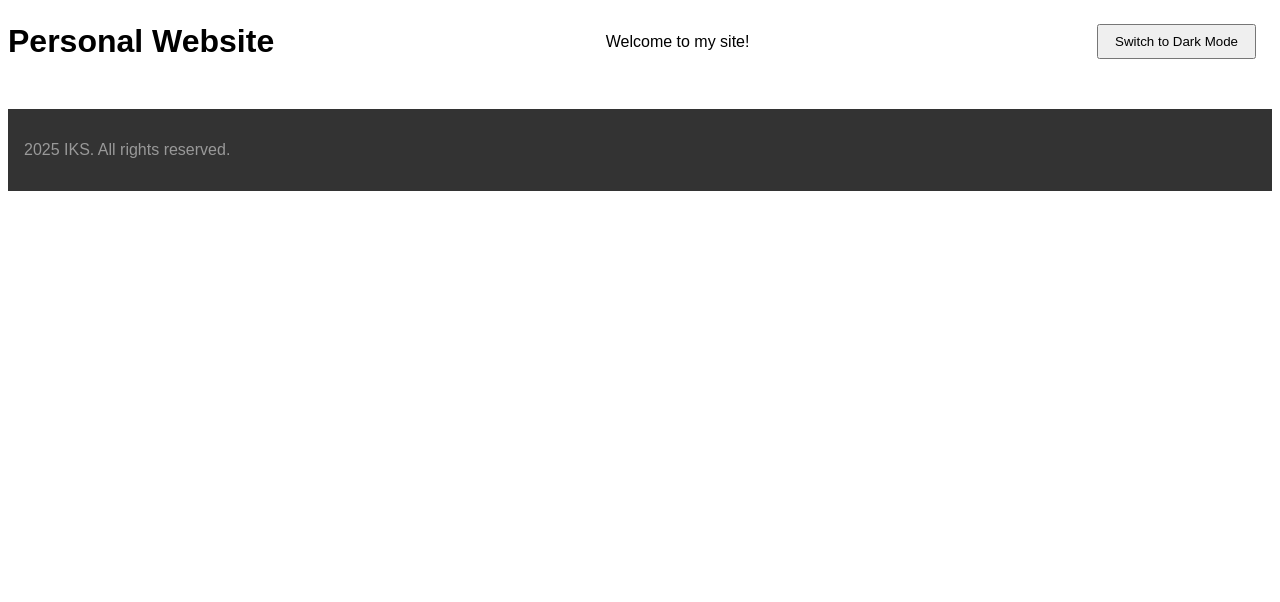
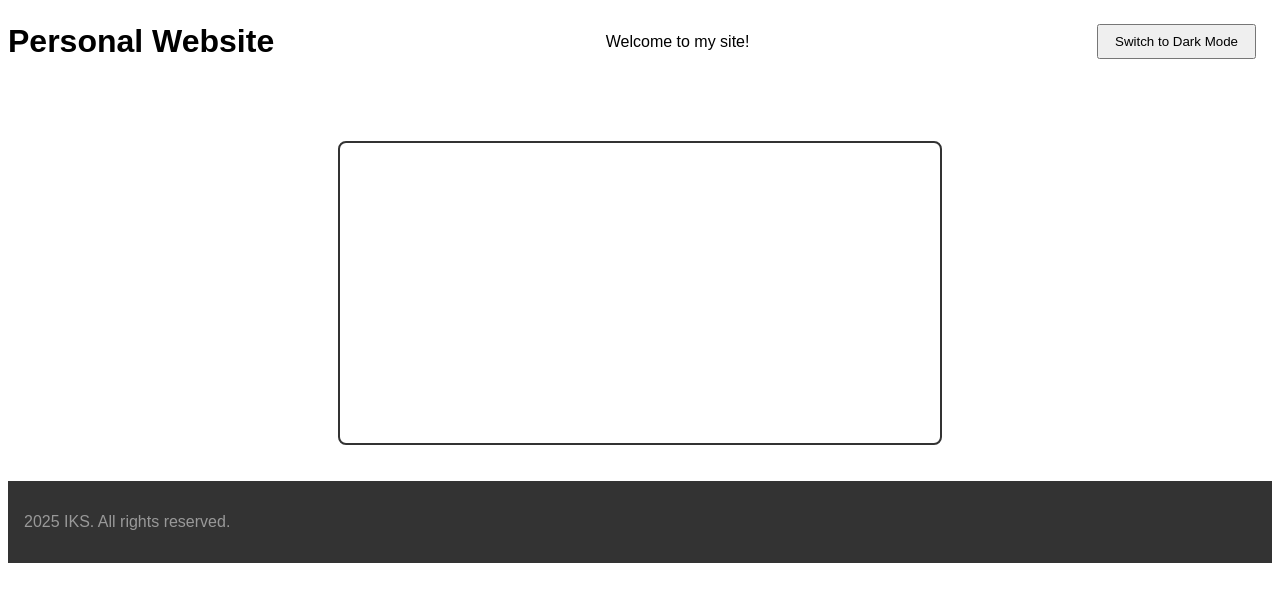
Before and after one commit to Ikshv/ikshv.github.io, a React (Create React App) app in the folder frontend/: page /webcam in a window 1280 px wide. Shown: the top 602 px of the page. Built offline with nearby package versions, Linux system fonts and the light colour scheme; no server answers.

Commit message:
implement initial version of feature/adding-camera-page

```diff
--- a/frontend/src/App.js
+++ b/frontend/src/App.js
@@ -11,6 +11,7 @@ import Projects from './pages/Projects'
 import Header from './components/Header';
 import Footer from './components/Footer'
 import { BrowserRouter as Router, Routes, Route, Link } from 'react-router-dom';
+import WebcamPage from './pages/WebcamPage';
 
 function App() {
   return (
@@ -24,6 +25,7 @@ function App() {
         <Route path="/datafetcher" element={<DataFetcher />} />
         <Route path="/togglemessage" element={<ToggleMessage />} />
         <Route path="/projects" element={<Projects />} />
+        <Route path="/webcam" element={<WebcamPage />} />
       </Routes>
       <Footer />
     </div>
--- a/frontend/src/components/Header.js
+++ b/frontend/src/components/Header.js
@@ -19,6 +19,7 @@ function Header({ title, subtitle }) {
                 <Link className='nav-link' to="/datafetcher">Data Fetcher</Link>
                 <Link className='nav-link' to="/togglemessage">Toggle Message</Link>
                 <Link className='nav-link' to="/projects">Projects</Link>
+                <Link className='nav-link' to="/webcam">WEBCAM</Link>
             </nav>
         </header>
     );
--- /dev/null
+++ b/frontend/src/pages/WebcamPage.js
@@ -0,0 +1,40 @@
+import React, { useRef, useEffect, useState } from 'react';
+
+function WebcamPage() {
+    const videoRef = useRef(null);
+    const [error, setError] = useState(null);
+
+    useEffect(() => {
+        navigator.mediaDevices.getUserMedia({ video: true })
+        .then((stream) => {
+            if (videoRef.current) {
+                videoRef.current.srcObject = stream;
+            }
+        })
+        .catch((err) => {
+            console.log("error accessing webcam", err);
+            setError("unable to access webcam")
+        });
+    }, []);
+
+    return (
+        <div style={{ textAlign: 'center', padding: '2rem' }}>
+            <video
+                ref={videoRef}
+                autoPlay
+                playsInline
+                style={{
+                     width: '100%',
+                     maxWidth: '600px',
+                     border: '2px solid #333',
+                     borderRadius: '8px',
+                     transform: 'scaleX(-1)'
+                }}
+            />
+        </div>
+    );
+}
+
+
+
+export default WebcamPage;
```
